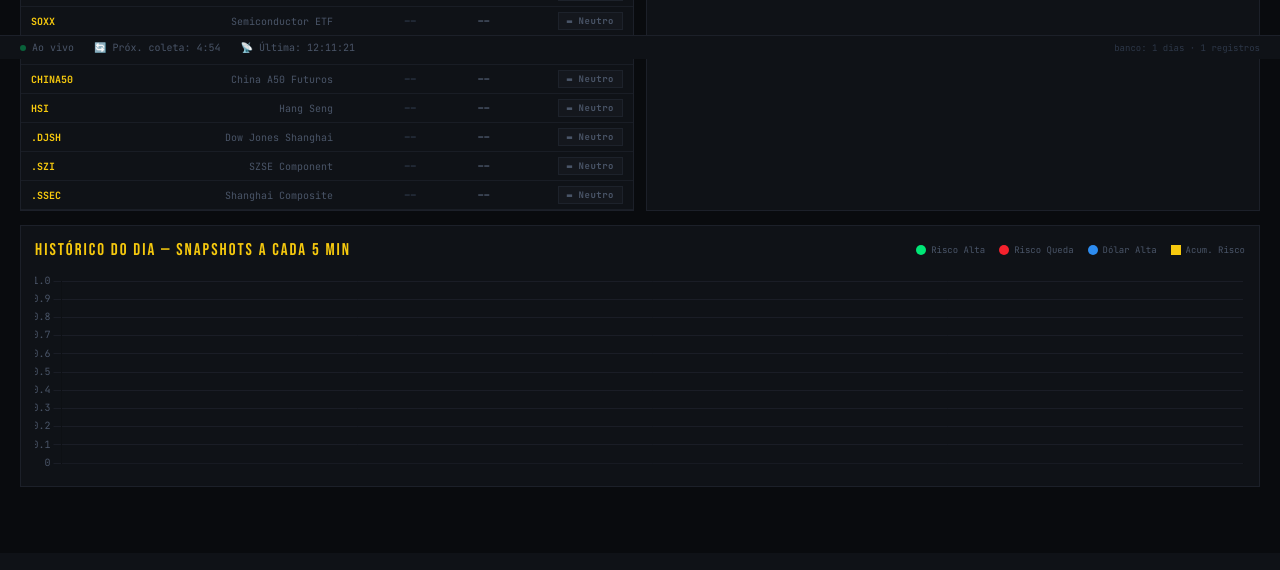
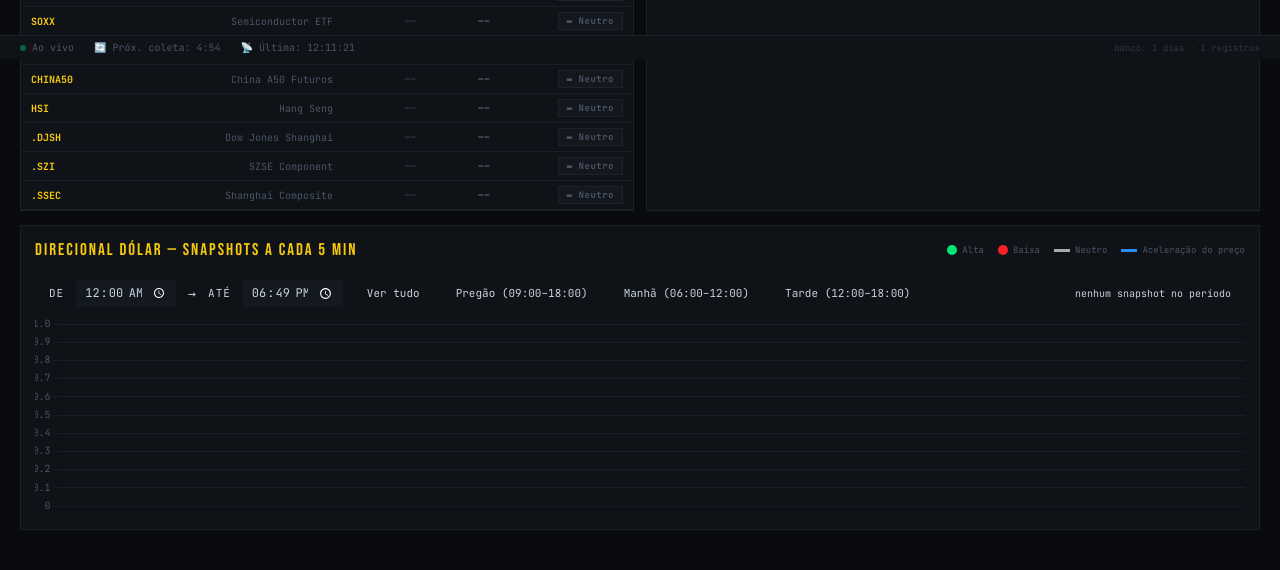
Before and after one commit to dericosilva/monitor_de_mercado, a Flask app: page / in a window 1280 px wide. Shown: the part 741-1311 px from the top of the page. Before the commit the page ends 1228 px from the top, so only its background shows below. Run offline with Flask 3, Linux system fonts and the light colour scheme; tables that the repository leaves empty hold one stand-in row (values such as "Sample post").

Commit message:
Add files via upload

```diff
--- a/app.py
+++ b/app.py
@@ -105,10 +105,18 @@ def init_db():
                 da INTEGER, dq INTEGER, dn INTEGER,
                 acum_risco INTEGER,
                 acum_dolar INTEGER,
-                china_media REAL
+                china_media REAL,
+                ab_inst INTEGER,
+                aceleracao INTEGER
             );
             CREATE INDEX IF NOT EXISTS idx_snap_data ON snapshots(data);
         """)
+        # Adiciona colunas novas em banco existente (ignora erro se já existir)
+        for col in ["ab_inst INTEGER", "aceleracao INTEGER"]:
+            try:
+                conn.execute(f"ALTER TABLE snapshots ADD COLUMN {col}")
+            except Exception:
+                pass
     log.info("Banco inicializado: %s", DB_PATH)
 
 # ── Lógica de sinal ────────────────────────────────────────────────────────────
@@ -202,7 +210,6 @@ def coletar_yahoo():
 def _salvar_snapshot(data_str, hora_str, ts):
     """Calcula resumo do momento e salva snapshot."""
     with get_db() as conn:
-        # Pega última cotação de cada ativo no dia
         rows = conn.execute("""
             SELECT cod, sinal, variacao, grupo
             FROM cotacoes
@@ -228,11 +235,26 @@ def _salvar_snapshot(data_str, hora_str, ts):
 
     china_media = sum(china_vars)/len(china_vars) if china_vars else 0.0
 
+    # A-B instantâneo (soma risco + dólar)
+    total_alta  = ra + da
+    total_queda = rq + dq
+    ab_inst = total_alta - total_queda
+
+    # Aceleração acumulada do dia: soma de ab_inst desde o início do dia
+    # Começa em zero a cada novo dia (igual planilha: J=I+J_anterior, J_primeiro=I_primeiro)
+    with get_db() as conn:
+        ultimo = conn.execute(
+            "SELECT aceleracao FROM snapshots WHERE data=? ORDER BY id DESC LIMIT 1",
+            (data_str,)
+        ).fetchone()
+    aceleracao_anterior = ultimo["aceleracao"] if ultimo and ultimo["aceleracao"] is not None else 0
+    aceleracao = aceleracao_anterior + ab_inst
+
     with get_db() as conn:
         conn.execute("""
-            INSERT INTO snapshots(ts,data,hora,ra,rq,rn,da,dq,dn,acum_risco,acum_dolar,china_media)
-            VALUES(?,?,?,?,?,?,?,?,?,?,?,?)
-        """, (ts, data_str, hora_str, ra, rq, rn, da, dq, dn, ra-rq, da-dq, china_media))
+            INSERT INTO snapshots(ts,data,hora,ra,rq,rn,da,dq,dn,acum_risco,acum_dolar,china_media,ab_inst,aceleracao)
+            VALUES(?,?,?,?,?,?,?,?,?,?,?,?,?,?)
+        """, (ts, data_str, hora_str, ra, rq, rn, da, dq, dn, ra-rq, da-dq, china_media, ab_inst, aceleracao))
 
 # ── Scheduler simples com threading ───────────────────────────────────────────
 
@@ -309,7 +331,7 @@ def api_agora():
     # snapshots de hoje para gráfico
     with get_db() as conn:
         snaps = conn.execute(
-            "SELECT hora,ra,rq,rn,da,dq,dn,acum_risco,acum_dolar,china_media FROM snapshots WHERE data=? ORDER BY ts",
+            "SELECT hora,ra,rq,rn,da,dq,dn,acum_risco,acum_dolar,china_media,ab_inst,aceleracao FROM snapshots WHERE data=? ORDER BY ts",
             (hoje,)
         ).fetchall()
 
@@ -337,7 +359,7 @@ def api_historico_data(data_str):
     """Snapshots e cotações de um dia específico."""
     with get_db() as conn:
         snaps = conn.execute(
-            "SELECT hora,ra,rq,rn,da,dq,dn,acum_risco,acum_dolar,china_media FROM snapshots WHERE data=? ORDER BY ts",
+            "SELECT hora,ra,rq,rn,da,dq,dn,acum_risco,acum_dolar,china_media,ab_inst,aceleracao FROM snapshots WHERE data=? ORDER BY ts",
             (data_str,)
         ).fetchall()
         # última cotação do dia por ativo
--- a/templates/index.html
+++ b/templates/index.html
@@ -137,6 +137,15 @@ td:not(:first-child){text-align:right}
 @keyframes pulse{0%,100%{opacity:1}50%{opacity:.3}}
 .si{display:flex;align-items:center;gap:6px}
 .pb{height:38px}
+.chart-filters{display:flex;align-items:center;gap:12px;padding:8px 14px;border-top:0.5px solid var(--color-border-tertiary);flex-wrap:wrap}
+.cf-label{font-size:11px;color:var(--color-text-secondary);letter-spacing:1px;white-space:nowrap}
+.cf-sep{color:var(--color-text-tertiary);font-size:13px}
+input[type=time]{background:var(--surf2,var(--color-background-secondary));border:0.5px solid var(--color-border-tertiary);color:var(--color-text-primary);padding:4px 8px;font-family:var(--font-mono);font-size:12px;border-radius:var(--border-radius-md);color-scheme:dark;width:100px}
+input[type=time]:focus{outline:none;border-color:var(--color-border-info)}
+.cf-btn{background:none;border:0.5px solid var(--color-border-secondary);color:var(--color-text-secondary);padding:4px 12px;font-family:var(--font-mono);font-size:11px;border-radius:var(--border-radius-md);cursor:pointer;transition:all .15s}
+.cf-btn:hover{border-color:var(--color-border-info);color:var(--color-text-info)}
+.cf-btn.active{background:var(--color-background-info);border-color:var(--color-border-info);color:var(--color-text-info)}
+.cf-count{font-size:10px;color:var(--color-text-tertiary);margin-left:auto}
 
 /* toast */
 #toast{
@@ -231,13 +240,25 @@ input[type=date]:focus{outline:none;border-color:var(--acento)}
 
   <div class="chart-wrap">
     <div class="chart-head">
-      <div class="chart-title">Histórico do dia — snapshots a cada 5 min</div>
+      <div class="chart-title">Direcional Dólar — snapshots a cada 5 min</div>
       <div class="legend">
-        <div class="leg"><div class="legdot" style="background:#00e676"></div>Risco Alta</div>
-        <div class="leg"><div class="legdot" style="background:#f5222d"></div>Risco Queda</div>
-        <div class="leg"><div class="legdot" style="background:#2d8cf0"></div>Dólar Alta</div>
-        <div class="leg"><div class="legdot" style="background:#f6c90e;border-radius:0"></div>Acum. Risco</div>
+        <div class="leg"><div class="legdot" style="background:#00e676"></div>Alta</div>
+        <div class="leg"><div class="legdot" style="background:#f5222d"></div>Baixa</div>
+        <div class="leg"><div class="legdot" style="background:#aaa;width:16px;height:3px;border-radius:0"></div>Neutro</div>
+        <div class="leg"><div class="legdot" style="background:#2d8cf0;width:16px;height:3px;border-radius:0"></div>Aceleração do preço</div>
       </div>
+    </div>
+    <div class="chart-filters">
+      <span class="cf-label">DE</span>
+      <input type="time" id="filtro-de" value="00:00" step="300" onchange="aplicarFiltro()">
+      <span class="cf-sep">→</span>
+      <span class="cf-label">ATÉ</span>
+      <input type="time" id="filtro-ate" step="300" onchange="aplicarFiltro()">
+      <button class="cf-btn" onclick="resetFiltro()">Ver tudo</button>
+      <button class="cf-btn" id="btn-pregao" onclick="filtroRapido('pregao')">Pregão (09:00–18:00)</button>
+      <button class="cf-btn" id="btn-manha" onclick="filtroRapido('manha')">Manhã (06:00–12:00)</button>
+      <button class="cf-btn" id="btn-tarde" onclick="filtroRapido('tarde')">Tarde (12:00–18:00)</button>
+      <span class="cf-count" id="cf-count"></span>
     </div>
     <div class="carea"><canvas id="graf-live"></canvas></div>
   </div>
@@ -377,6 +398,57 @@ function mkChart(id, datasets){
   });
 }
 
+// ── Filtro de horário ────────────────────────────────────────────────────────
+
+let todosSnaps = [];  // guarda todos os snapshots sem filtro
+
+function aplicarFiltro(){
+  const de  = document.getElementById('filtro-de').value;
+  const ate = document.getElementById('filtro-ate').value;
+
+  // remove destaque dos botões rápidos
+  ['btn-pregao','btn-manha','btn-tarde'].forEach(id=>{
+    const b=document.getElementById(id); if(b) b.classList.remove('active');
+  });
+
+  let filtrados = todosSnaps;
+  if(de) filtrados = filtrados.filter(s=> s.hora >= de);
+  if(ate) filtrados = filtrados.filter(s=> s.hora <= ate+':59');
+
+  document.getElementById('cf-count').textContent =
+    filtrados.length ? `${filtrados.length} snapshots` : 'nenhum snapshot no período';
+
+  feedChart(chartLive, filtrados);
+}
+
+function resetFiltro(){
+  document.getElementById('filtro-de').value  = '00:00';
+  document.getElementById('filtro-ate').value = '';
+  ['btn-pregao','btn-manha','btn-tarde'].forEach(id=>{
+    const b=document.getElementById(id); if(b) b.classList.remove('active');
+  });
+  document.getElementById('cf-count').textContent = '';
+  feedChart(chartLive, todosSnaps);
+}
+
+function filtroRapido(periodo){
+  const map = {
+    pregao: {de:'09:00', ate:'18:00', btn:'btn-pregao'},
+    manha:  {de:'06:00', ate:'12:00', btn:'btn-manha'},
+    tarde:  {de:'12:00', ate:'18:00', btn:'btn-tarde'},
+  };
+  const p = map[periodo];
+  document.getElementById('filtro-de').value  = p.de;
+  document.getElementById('filtro-ate').value = p.ate;
+  ['btn-pregao','btn-manha','btn-tarde'].forEach(id=>{
+    const b=document.getElementById(id);
+    if(b) b.classList.toggle('active', id===p.btn);
+  });
+  aplicarFiltro();
+}
+
+// ── Charts ────────────────────────────────────────────────────────────────────
+
 function initCharts(){
   chartLive = mkChart('graf-live',[
     {label:'Risco Alta', data:[],borderColor:'#00e676',backgroundColor:'rgba(0,230,118,.05)',borderWidth:2,tension:.4,fill:false,pointRadius:3,pointBackgroundColor:'#00e676'},
@@ -392,12 +464,16 @@ function initCharts(){
 }
 
 function feedChart(chart, snaps, modeHist=false){
-  if(!chart||!snaps) return;
+  if(!chart||!snaps||!snaps.length) return;
   chart.data.labels = snaps.map(s=>s.hora);
-  chart.data.datasets[0].data = snaps.map(s=>s.ra);
-  chart.data.datasets[1].data = snaps.map(s=>s.rq);
-  if(!modeHist) chart.data.datasets[2].data = snaps.map(s=>s.da);
-  chart.data.datasets[modeHist?2:3].data = snaps.map(s=>s.acum_risco);
+  // Alta total = risco Alta + dólar Alta (igual E6 da planilha: COUNTIF todos)
+  chart.data.datasets[0].data = snaps.map(s=>(s.ra||0)+(s.da||0));
+  // Queda total = risco Queda + dólar Queda
+  chart.data.datasets[1].data = snaps.map(s=>(s.rq||0)+(s.dq||0));
+  // Neutro total
+  chart.data.datasets[2].data = snaps.map(s=>(s.rn||0)+(s.dn||0));
+  // Aceleração = soma cumulativa de (Alta-Queda) ao longo do dia (igual coluna J da planilha)
+  chart.data.datasets[3].data = snaps.map(s=>s.aceleracao!=null?s.aceleracao:0);
   chart.update('none');
 }
 
@@ -446,7 +522,18 @@ async function fetchLive(){
       dCard.style.borderTopColor = 'var(--neutro)';
     }
 
-    feedChart(chartLive, d.snapshots);
+    // Armazena todos os snapshots e aplica filtro ativo
+    todosSnaps = d.snapshots || [];
+    const de  = document.getElementById('filtro-de').value;
+    const ate = document.getElementById('filtro-ate').value;
+    const temFiltro = (de && de !== '00:00') || ate;
+    if(temFiltro){
+      aplicarFiltro();
+    } else {
+      feedChart(chartLive, todosSnaps);
+      document.getElementById('cf-count').textContent =
+        todosSnaps.length ? `${todosSnaps.length} snapshots` : '';
+    }
 
     document.getElementById('ult-coleta').textContent = d.ultima_coleta;
     document.getElementById('sdot').className='sdot on';
@@ -560,6 +647,13 @@ setInterval(fetchLive, 30000);
 // ── Init ──────────────────────────────────────────────────────────────────────
 
 initCharts();
+
+// Define "até" como hora atual por padrão
+const agora = new Date();
+const hh = String(agora.getHours()).padStart(2,'0');
+const mm = String(agora.getMinutes()).padStart(2,'0');
+document.getElementById('filtro-ate').value = hh+':'+mm;
+
 fetchLive();
 </script>
 </body>
```
